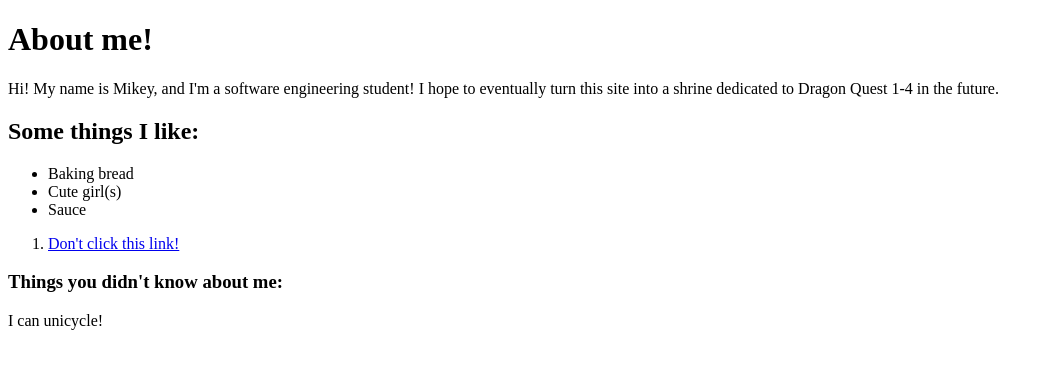
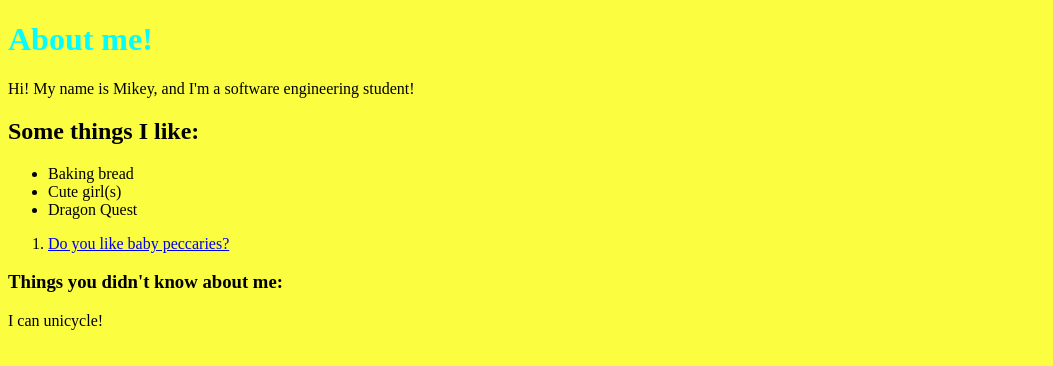
Before and after one commit to mjascoville/website-fun, a plain HTML site: page index.html in a window 1280 px wide. Shown: the whole page, without its empty margins (0-1053 px from the left). Drawn offline with Linux system fonts and the light colour scheme.

Commit message:
Update index.html

```diff
--- a/index.html
+++ b/index.html
@@ -3,22 +3,30 @@
 
     <head>
         <title>Hero's Domain!</title>
+        <style>
+            body {
+               background-color: rgb(251, 254, 64);
+            }
+            h1{
+               color: cyan;
+            }
+         </style>
     </head>
 
     <body>
         <h1>About me!</h1>
-        <p>Hi! My name is Mikey, and I'm a software engineering student! I hope to eventually turn this site into a shrine dedicated to Dragon Quest 1-4 in the future.</p>
+        <p>Hi! My name is Mikey, and I'm a software engineering student!</p>
 
         <h2>Some things I like:</h2>
 
         <ul>
             <li>Baking bread</li>
             <li>Cute girl(s)</li>
-            <li>Sauce</li>
+            <li>Dragon Quest</li>
         </ul>
 
         <ol>
-            <li><a href='https://media.istockphoto.com/id/480526591/photo/collared-peccary.jpg?s=612x612&w=0&k=20&c=N7kn8d8DymaT7KeZG5lTqzuXdDWsHSV5R3UG3pUMjIg='>Don't click this link!</a></li>
+            <li><a href='https://media.istockphoto.com/id/480526591/photo/collared-peccary.jpg?s=612x612&w=0&k=20&c=N7kn8d8DymaT7KeZG5lTqzuXdDWsHSV5R3UG3pUMjIg='>Do you like baby peccaries?</a></li>
         </ol>
 
         <h3>Things you didn't know about me:</h3>
```
